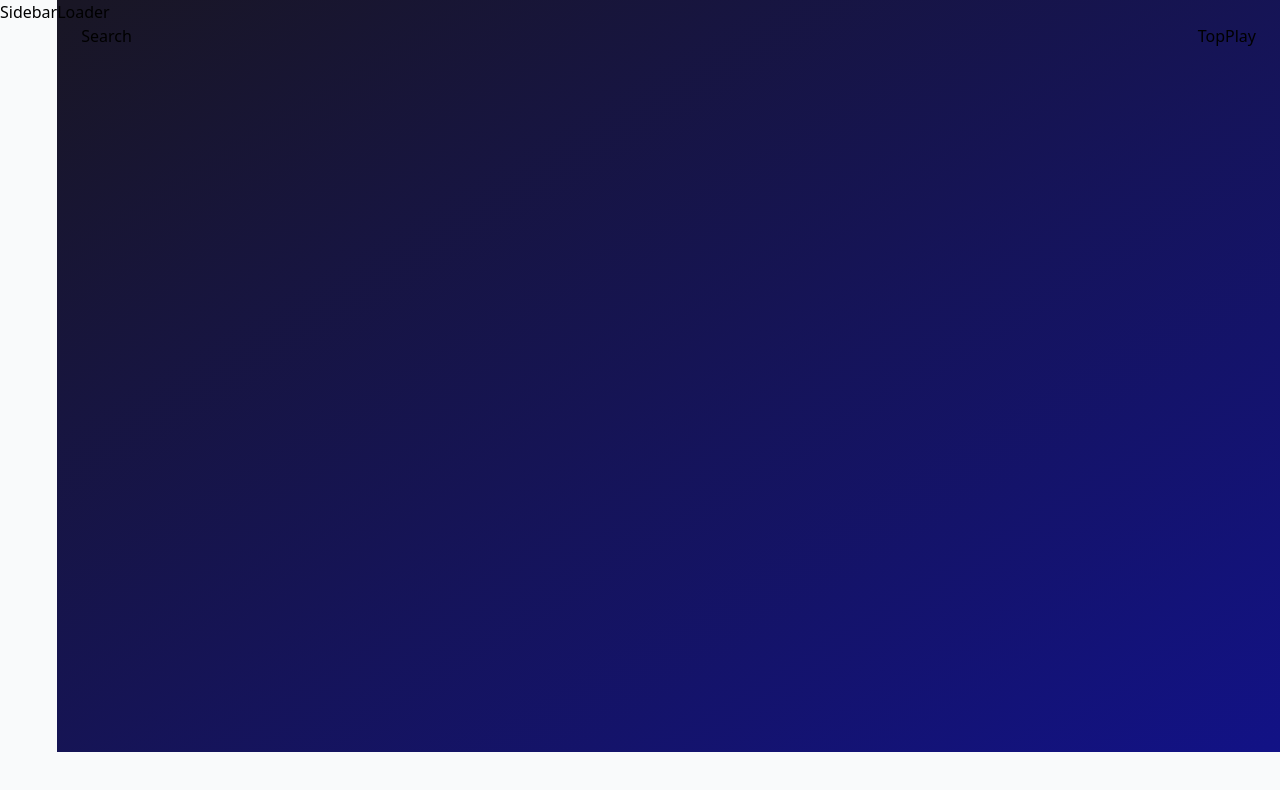
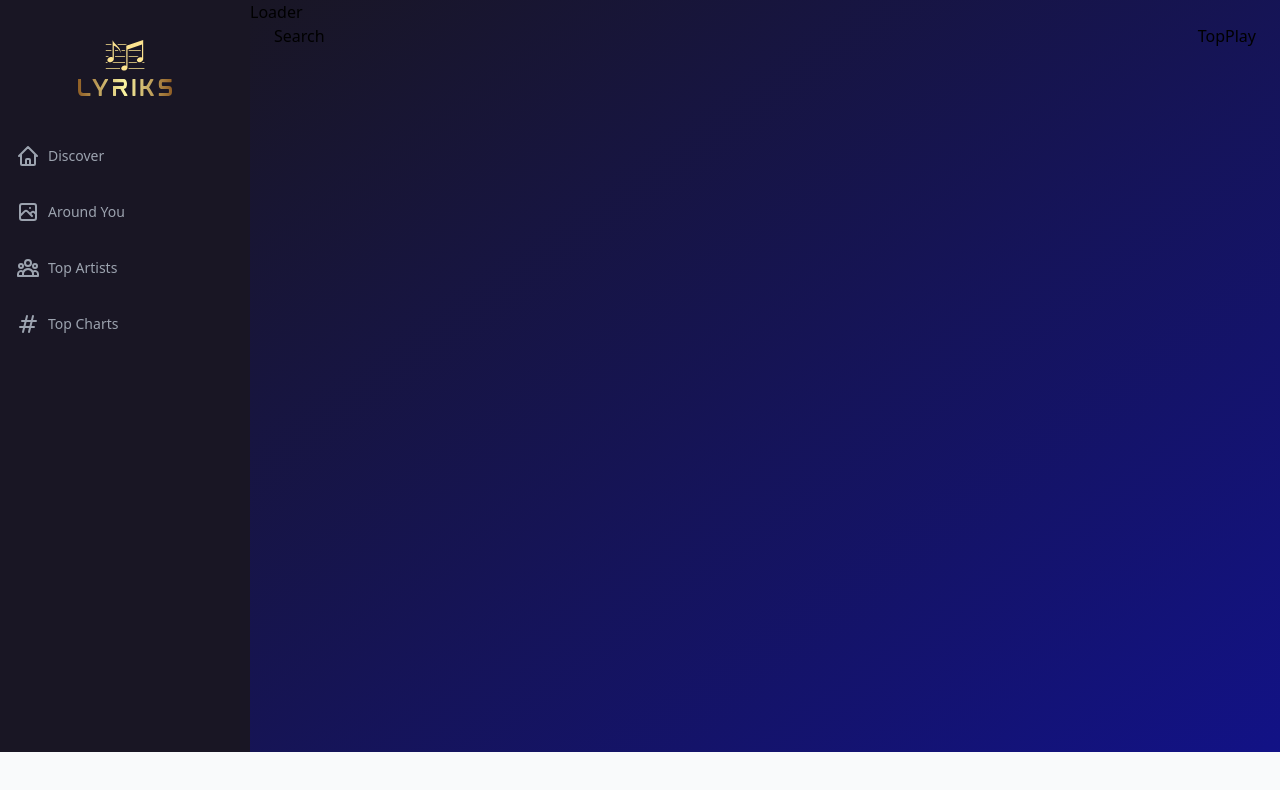
Before and after one commit to AmmarElwardani/react-spotify-clone, a React (Vite) app: page /search/1 in a window 1280 px wide. Shown: the top 790 px of the page. Built offline with nearby package versions, Linux system fonts and the light colour scheme.

Commit message:
implementing sidebar

```diff
--- a/src/components/Sidebar.jsx
+++ b/src/components/Sidebar.jsx
@@ -1,5 +1,56 @@
-const Sidebar = () => (
-  <div>Sidebar</div>
+import { useState } from "react";
+import { NavLink } from "react-router-dom";
+import { RiCloseLine } from "react-icons/ri";
+
+import { logo } from "../assets";
+import { links } from "../assets/constants";
+import { HiOutlineMenu } from "react-icons/hi";
+
+const NavLinks = ({ handleClick }) => (
+  <div className="mt-4">
+    {links.map((item) => (
+      <NavLink
+        className="flex flex-row justify-start items-center my-8 text-sm font-meduim text-gray-400 hover:text-cyan-400"
+        key={item.name}
+        to={item.to}
+        onClick={() => handleClick && handleClick()}
+      >
+        <item.icon className="w-6 h-6 mr-2" />
+        {item.name}
+      </NavLink>
+    ))}
+  </div>
 );
 
+const Sidebar = () => {
+  const [mobileMenuOpen, setMobileMenuOpen] = useState(false);
+
+  return (
+    <>
+      <div className="md:flex hidden flex-col w-[250px] py-10 px-4 bg-[#191624]">
+        <img src={logo} alt="logo" className="w-full h-14 object-contain" />
+        <NavLinks />
+      </div>
+      <div className="absolute md:hidden block top-6 right-3">
+        {mobileMenuOpen ? (
+          <RiCloseLine className="w-6 h-6 text-white mr-2"
+          onClick={()=>setMobileMenuOpen(false)}
+          />
+        ) : (
+          <HiOutlineMenu className="w-6 h-6 text-white mr-2"
+            onClick={()=>setMobileMenuOpen(true)}
+          />
+        )}
+      </div>
+      <div
+        className={`absolute top-0 h-screen w-2/3 bg-gradient-to-tl from-white/10 to-[#483d8b] backdrop-blur-lg z-10 p-6 md:hidden
+        smooth-transition ${mobileMenuOpen ? 'left-0' : '-left-full'}`}
+      >
+        <img src={logo} alt="logo" className="w-full h-14 object-contain" />
+        <NavLinks handleClick={()=>setMobileOpenMenu(false)}/>
+      </div>
+    </>
+  );
+};
+
 export default Sidebar;
```
